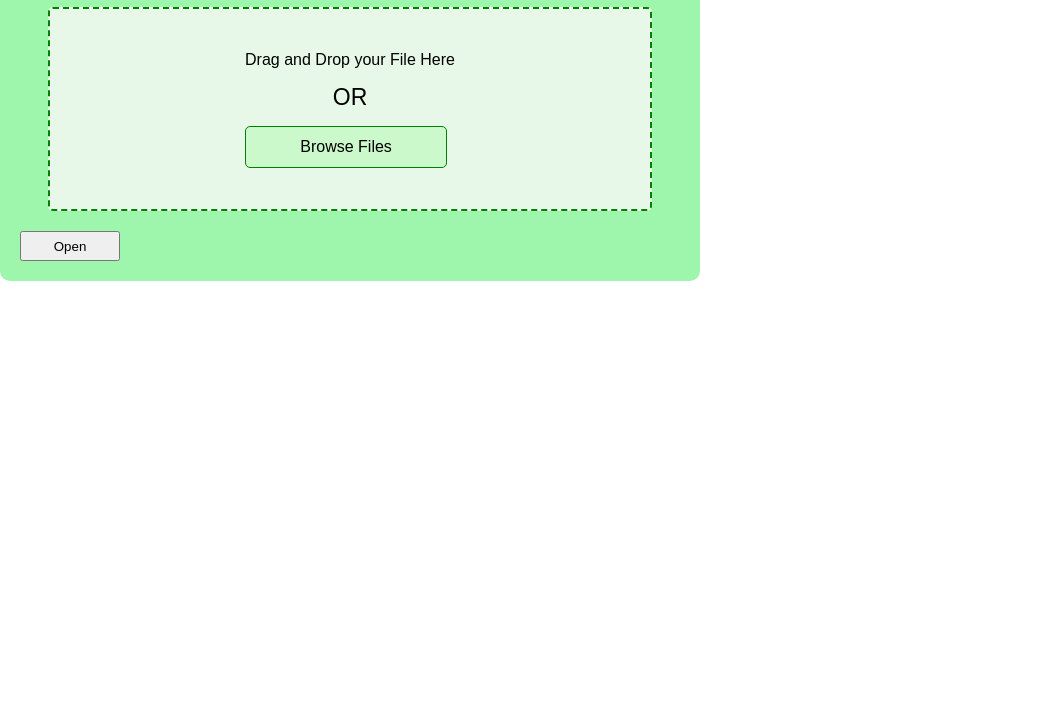
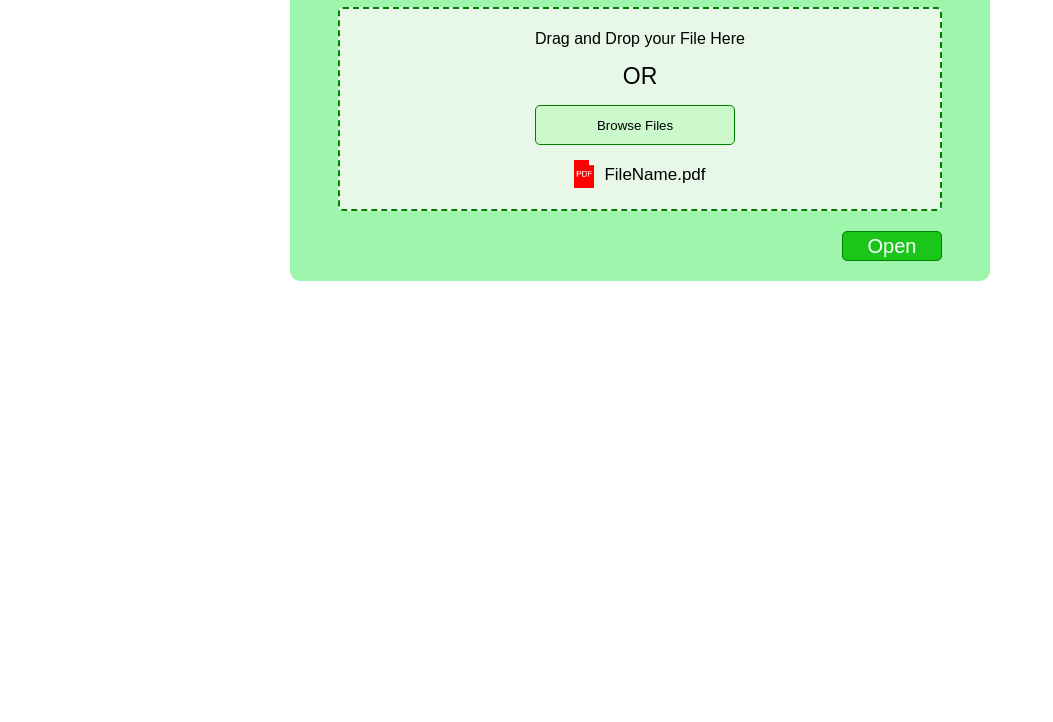
Before and after one commit to RichardLiuCode/pdfviewer, a plain HTML site: page index.html in a window 1280 px wide. Shown: the part 78-800 px from the top of the page, without its empty margins (0-1053 px from the left). Drawn offline with Linux system fonts and the light colour scheme.

Commit message:
Replace favicon with new PDF icon and update HTML structure for file upload area

```diff
--- a/index.html
+++ b/index.html
@@ -4,7 +4,7 @@
 <head>
   <title>Website Title</title>
   <link rel="stylesheet" href="style.css">
-  <link rel="icon" href="favicon.png">
+  <link rel="icon" href="PDF ICON.png">
   <script defer src="script.js"></script>
   <meta name="viewport" content="width=device-width,initial-scale=1.0">
 </head>
@@ -12,28 +12,36 @@
 <body>
   <div id="uploadPage">
     <h1>PDF Reader</h1>
+    <div class="BodyWrapper1">
       <div class="fileUploadArea">
         <div class="fileUploadAreaMarginBar"></div>
         <h2 class="fileUploadAreaTitle">Upload A PDF file</h2>
         <div class="fileUploadAreaMarginBar"></div>
         <div class="fileFormWrapper">
+          <div>
             <div id="fileDropArea">
               <div>
                 Drag and Drop your File Here
                 <div class="orLabel">
                   <p>OR</p>
                 </div>
-            <div class="fileUploadButtonWrapper">
+                <button class="fileUploadButtonWrapper">
                   <div>Browse Files</div>
                   <input id="fileInput" type="file" accept=".pdf">
+                </button>
+                <p class="fileNamePreview">
+                  <img src="PDF ICON.png" alt="PDF File ICON">
+                  <span id="FileNamePreviewLabel">FileName.pdf</span>
+                </p>
               </div>
+            </div>
+            <div class="fileOpenButtonWrapper">
+              <button id="openBtn">Open</button>
             </div>
           </div>
 
         </div>
-      <button id="openBtn">Open</button>
       </div>
-
     </div>
     <div id="viewerPage">
 
--- a/style.css
+++ b/style.css
@@ -15,6 +15,14 @@ body {
     margin: 0px;
     width: 100%;
     height: 100%;
+}
+
+.BodyWrapper1 {
+    width: 100%;
+    height: fit-content;
+    display: flex;
+    justify-content: center;
+    align-items: flex-start;
 }
 
 #viewerPage {
@@ -96,8 +104,25 @@ body {
     width: 100%;
     height: 100%;
     opacity: 0;
-    cursor: pointer
+    cursor: pointer;
 }
+
+.fileNamePreview {
+    Display: flex;
+    justify-content: center;
+    align-items: center;
+    gap: 10px;
+}
+
+.fileNamePreview img {
+    width: 20px;
+}
+
+#FileNamePreviewLabel {
+    line-height: 17px;
+    font-size: 17px;
+}
+
 
 #fileDropArea div {
     display: flex;
@@ -105,10 +130,24 @@ body {
     gap: 15px;
 }
 
+.fileOpenButtonWrapper {
+    width: 100%;
+    display: flex;
+    justify-content: flex-end;
+    align-items: center;
+}
+
 #openBtn {
+    cursor: pointer;
     margin-top: 20px;
     margin-bottom: 20px;
-    margin-left: 20px;
     width: 100px;
     height: 30px;
+    border-radius: 5px;
+    border-color: green;
+    border-style: solid;
+    border-width: 1px;
+    background-color: rgb(27, 198, 27);
+    color: white;
+    font-size: 20px;
 }
```
Also changed, not shown: PDF ICON.png (added), favicon.png (deleted). Lines whose indentation alone changed are shown as unchanged.
